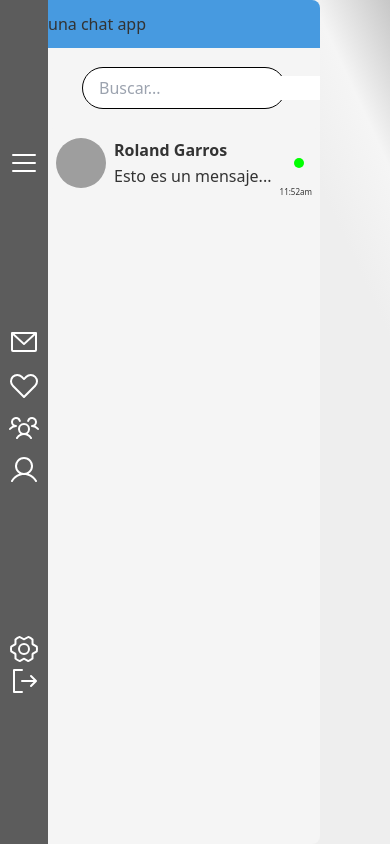
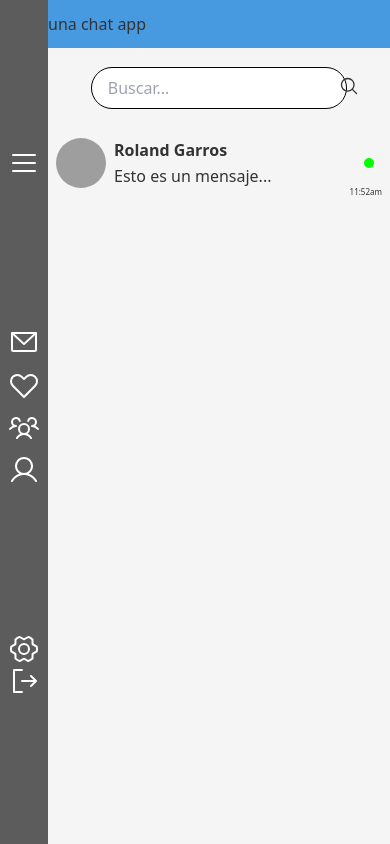
Before and after one commit to borgesmj/real-time-chat-app, a React (Vite) app: page / in a window 390 px wide. Built offline with nearby package versions, Linux system fonts and the light colour scheme; grey boxes are pictures that could not be loaded.

Commit message:
Updated styles for ChatSection, Section, and Sidebar components, including class names, widths, and layout adjustments.

```diff
--- a/src/Components/ChatSection/ChatSection.jsx
+++ b/src/Components/ChatSection/ChatSection.jsx
@@ -4,7 +4,7 @@ import MessageForm from "../MessageForm/MessageForm";
 
 const ChatSection = ({ setChatOpened, darkTheme, chatOpened }) => {
   return (
-    <main className="chat-section relative md:left-[23rem] w-[21rem] h-[95dvh] rounded-[10px] top-0 md:w-[23rem] md:opacity-100 md:transform-none block lg:w-[60dvw] xl:w-[66dvw] 2xl:w-[75dvw]">
+    <main className="chat-section relative md:left-[23rem] w-dvw h-full  top-0 md:w-[23rem] md:opacity-100 md:transform-none block lg:w-[60dvw] 2xl:left-[28rem] bg-red-400">
       {chatOpened ? (
         <>
           <ProfileBar setChatOpened={setChatOpened} darkTheme={darkTheme} />
--- a/src/Components/Section/Section.jsx
+++ b/src/Components/Section/Section.jsx
@@ -7,7 +7,7 @@ const Section = ({ children, darkTheme }) => {
         !darkTheme
           ? "bg-[#f5f5f5] text-[#333333]"
           : "bg-[#333f58] text-[#e0e0e0]"
-      } h-full w-[17rem] options-bar pb-8 options-bar overflow-y-auto overflow-x-hidden flex flex-col items-center md:w-[20rem] rounded-r-lg md:rounded-none absolute left-12 top-0 bottom-0`}
+      } h-full section-width options-bar pb-8 options-bar overflow-y-auto overflow-x-hidden flex flex-col items-center md:w-[20rem] 2xl:w-[25rem] absolute left-12 top-0 bottom-0 right-0`}
     >
       {children}
     </section>
--- a/src/Components/Sidebar/Sidebar.jsx
+++ b/src/Components/Sidebar/Sidebar.jsx
@@ -66,7 +66,7 @@ const Sidebar = ({ darkTheme, sidebarOpen, openSidebar }) => {
     <nav
       className={`${
         !sidebarOpen
-          ? "w-[15%] transition-all duration-[0.5s] md:w-12 z-0"
+          ? "nav-width transition-all duration-[0.5s] md:w-12 z-0"
           : "transition-all duration-[0.5s] w-[70%] md:w-[30%] lg:w-[13rem] z-20"
       } h-full sidebar-bg flex flex-col justify-evenly px-2 absolute left-0 top-0 bottom-0 ${
         !darkTheme ? "bg-[#5c5c5c]" : "bg-[#0A192F]"
--- a/src/index.css
+++ b/src/index.css
@@ -2,6 +2,14 @@
 @tailwind base;
 @tailwind components;
 @tailwind utilities;
+
+.nav-width{
+    width: 3rem;
+}
+
+.section-width{
+    width: calc(100% - 3rem);
+}
 
 .chat-section{
     opacity:1;
@@ -25,6 +33,10 @@
 }
 
 @media (width >= 768px){
+
+    .chat-section{
+        width: calc(100% - 23rem);
+    }
     #chat-section-cb:checked ~ .chat-section{
         opacity: 1;
         left:23rem
```
